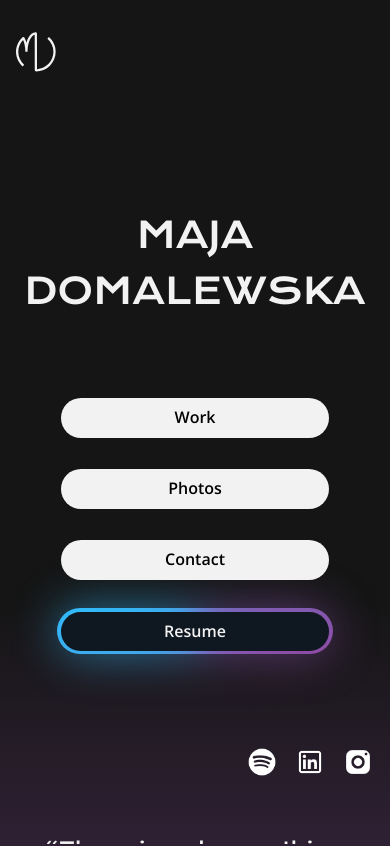
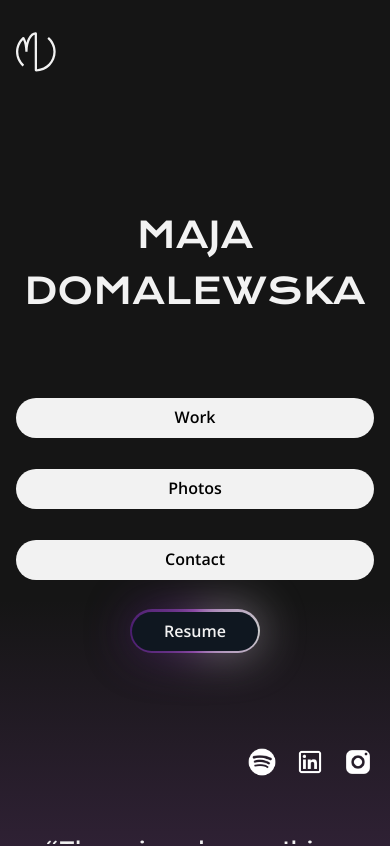
Before and after one commit to majka-domalewska/professional-portfolio, an Angular app in the folder portfolio/: page / in a window 390 px wide. Shown: the top 846 px of the page. Built offline with nearby package versions, Linux system fonts and the light colour scheme.

Commit message:
Adding microanimations to various sections for improved user experience. Applying feedback from Paul.

```diff
--- a/portfolio/src/app/components/footer/footer.html
+++ b/portfolio/src/app/components/footer/footer.html
@@ -1,4 +1,14 @@
-<footer class="min-h-100 flex items-center justify-center ">
-     footer goes here
-     <!-- this is enough to show where the 3D elements will be -->
+<footer class="w-full -mb-50">
+	<div class="container py-3 flex flex-col md:flex-row items-center md:items-start justify-between gap-4">
+		<div class="text-center md:text-left">
+			<p class="muted">© 2025 Maja Domalewska</p>
+		</div>
+
+		<nav class="flex flex-wrap items-center justify-center md:justify-end gap-4">
+			<a href="#work" class="hover_underline">Work</a>
+			<a href="/photography" class="hover_underline">Photography</a>
+			<a href="#contact" class="hover_underline">Contact</a>
+			<a href="/assets/Maja CV.pdf" target="_blank" class="hover_underline">Resume</a>
+		</nav>
+	</div>
 </footer>
--- a/portfolio/src/app/components/homepage/homepage.html
+++ b/portfolio/src/app/components/homepage/homepage.html
@@ -1,10 +1,10 @@
 <app-hero></app-hero>
 <app-bg-gradient></app-bg-gradient>
 <app-infinite-scroll></app-infinite-scroll>
-<app-section-name sectionInput="work" linkInput="/work"></app-section-name>
+<app-section-name id="work" sectionInput="work" linkInput="/work"></app-section-name>
 <app-projects-section></app-projects-section>
-<app-section-name sectionInput="Skills"></app-section-name>
+<app-section-name id="skills" sectionInput="Skills"></app-section-name>
 <app-skills-section></app-skills-section>
-<app-section-name sectionInput="Let's make it personal"></app-section-name>
+<app-section-name id="contact" sectionInput="Let's make it personal"></app-section-name>
 <app-contact></app-contact>
 <app-footer></app-footer>
--- a/portfolio/src/app/components/section-name/section-name.html
+++ b/portfolio/src/app/components/section-name/section-name.html
@@ -1,6 +1,6 @@
 <div class="mb-(--bottom-section-title-mobile) md:mb-(--bottom-section-title) flex justify-between items-center">
     <h1 class="uppercase flex w-full mb-0">{{ section }}</h1>
-    @if (link) {
+    <!-- @if (link) {
     <a [href]="link" class="block row-start-1 col-start-3 w-full text-right">
      <div class="flex align-middle items-center justify-end gap-2">
           <p class="hover_underline mb-0">See all projects</p>
@@ -20,5 +20,5 @@
         </svg>
      </div>
     </a>
-    }
+    } -->
 </div>
--- a/portfolio/src/app/components/sections/contact-section/contact.html
+++ b/portfolio/src/app/components/sections/contact-section/contact.html
@@ -92,8 +92,8 @@
     </form>
 
     <div class="flex align-middle my-5 items-center justify-start gap-2">
-        <h4 class="hover_underline mb-0 text-lg uppercase">
-            But who are you, <span class="text-blue-400">Maja?</span>
+        <h4 class="hover_underline mb-0 text-lg">
+            Who are you, <span class="text-blue-400">Maja?</span>
         </h4>
         <svg
             xmlns="http://www.w3.org/2000/svg"
@@ -112,8 +112,8 @@
     </div>
 
     <div class="flex align-middle my-5 items-center justify-end gap-2">
-        <h4 class="hover_underline mb-0 text-lg uppercase">
-            Send <span class="text-purple-400">Enquiry</span>
+        <h4 class="hover_underline mb-0 text-lg">
+            Get in <span class="text-purple-400">touch</span>
         </h4>
         <svg
             xmlns="http://www.w3.org/2000/svg"
--- a/portfolio/src/app/components/sections/hero-section/hero.html
+++ b/portfolio/src/app/components/sections/hero-section/hero.html
@@ -38,21 +38,23 @@
     </div>
 
     <div class="row-start-3 gap-2 md:row-start-3 md:col-start-2 md:col-span-1 flex flex-wrap md:flex-nowrap justify-center items-end">
-        <button class="btn">Work</button>
-        <button class="btn">Photos</button>
-        <button class="btn">Contact</button>
-        <button class="btn dynamic-btn">Resume</button>
+        <button class="btn grow">Work</button>
+        <button class="btn grow">Photos</button>
+        <button class="btn grow">Contact</button>
+        <a href="/assets/Maja CV.pdf" target="_blank">
+        <button class="btn dynamic-btn w-full">Resume</button>
+        </a>
     </div>
 
     <div class="row-start-4 md:row-start-3 md:col-start-3 flex justify-end items-end space-x-2">
         <a href="https://open.spotify.com/user/kv4efcgj0cadq0uy1u5cgyi5n?si=1cef04fca0c44218">
-            <img class="h-8 mb-2" src="assets/spotify-50.png" alt="spotify icon" />
+            <img class="grow h-8 mb-2" src="assets/spotify-50.png" alt="spotify icon" />
         </a>
         <a href="https://www.linkedin.com/in/majadomalewska/">
-            <img class="h-8 mb-2 pl-2" src="assets/linkedin-50.png" alt="linkedin icon" />
+            <img class="grow h-8 mb-2 pl-2" src="assets/linkedin-50.png" alt="linkedin icon" />
         </a>
         <a href="https://www.instagram.com/majka_domalewska/">
-            <img class="h-8 mb-2 pl-2" src="assets/instagram-50.png" alt="instagram icon" />
+            <img class="grow h-8 mb-2 pl-2" src="assets/instagram-50.png" alt="instagram icon" />
         </a>
     </div>
 </section>
--- a/portfolio/src/app/components/sections/projects-section/projects-section.html
+++ b/portfolio/src/app/components/sections/projects-section/projects-section.html
@@ -1,6 +1,6 @@
 <div class="grid-cols-1 md:grid-cols-3 gap-5 md:gap-20 grid mb-(--bottom-mobile) md:mb-(--bottom) max-section-width">
     <span
-        class="min-h-100 col-span-1 md:col-span-3 relative flex flex-col justify-start items-start p-4 pb-(--bottom) bg-[url('assets/bg-ICC.jpg')] bg-cover bg-center"
+        class="min-h-100 grow col-span-1 md:col-span-3 relative flex flex-col justify-start items-start p-4 pb-(--bottom) bg-[url('assets/bg-ICC.jpg')] bg-cover bg-center"
     >
         <img src="assets/ICClogo.svg" class="h-14 aspect-auto absolute mb-2 mr-2 bottom-0 right-0" />
                 <img
@@ -23,7 +23,7 @@
     </span>
 <!-- absolute max-h-90 w-auto bottom-1/3 md:bottom-1/2 right-1/2 md:right-2/5 translate-1/2  -->
     <span
-        class="min-h-100 md:col-span-2 relative flex flex-col justify-start items-start p-4 pb-(--bottom) bg-[url('assets/bg-InnoVactions.png')] bg-cover bg-center"
+        class="min-h-100 grow md:col-span-3 relative flex flex-col justify-start items-start p-4 pb-(--bottom) bg-[url('assets/bg-InnoVactions.png')] bg-cover bg-center"
     >
         <img
             src="assets/InnoVactionsLogo.png"
@@ -47,7 +47,7 @@
         </div>
 
     </span>
-
+<!--
     <a href="projects" class="flex w-full text-middle items-center justify-center">
         <div class="flex align-middle items-center justify-end gap-2">
             <p class="hover_underline mb-0">See all projects</p>
@@ -66,5 +66,5 @@
                 />
             </svg>
         </div>
-    </a>
+    </a> -->
 </div>
--- a/portfolio/src/index.html
+++ b/portfolio/src/index.html
@@ -9,5 +9,6 @@
 </head>
 <body class="overflow-x-hidden">
   <app-root></app-root>
+  <app-footer></app-footer>
 </body>
 </html>
--- a/portfolio/src/styles.css
+++ b/portfolio/src/styles.css
@@ -30,6 +30,7 @@
     html,
     body {
         height: 100%;
+        scroll-behavior: smooth;
     }
 
     body {
@@ -103,6 +104,15 @@
         margin: 0 auto;
     }
 
+    .grow {
+        transform: scale(1);
+        transition: transform 150ms ease-out;
+    }
+
+    .grow:hover {
+        transform: scale(1.04);
+    }
+
     .dynamic-btn {
         position: relative;
         background-color: var(--secondary-foreground);
@@ -111,7 +121,7 @@
 
     @property --angle {
         syntax: '<angle>';
-        initial-value: 100deg;
+        initial-value: 180deg;
         inherits: false;
     }
 
@@ -119,10 +129,17 @@
     .dynamic-btn::after {
         content: '';
         position: absolute;
-        width: calc(100% + 7px);
-        height: calc(100% + 7px);
+        width: calc(100% + 5px);
+        height: calc(100% + 5px);
         border-radius: 250px;
-        background-image: conic-gradient(from var(--angle), #8d4ca6, #31b9f8, #8d4ca6);
+        background-image: conic-gradient(
+            from var(--angle),
+            #8d4ca6,
+            #491d6d,
+            #8d4ca6,
+            #cbcbcb,
+            #8d4ca6
+        );
         z-index: -1;
     }
 
@@ -155,6 +172,15 @@
         animation-iteration-count: infinite;
     }
 
+    @keyframes infinite-scroll {
+        from {
+            transform: translateX(0);
+        }
+        to {
+            transform: translateX(-100%);
+        }
+    }
+
     .outline_type {
         border: 1px solid var(--primary-foreground);
         padding: 0.5rem 1rem;
@@ -169,15 +195,6 @@
         border: 1px solid gray;
         backdrop-filter: blur(0.5rem);
         box-shadow: 0 0 24px rgba(255, 255, 255, 0.15);
-    }
-
-    @keyframes infinite-scroll {
-        from {
-            transform: translateX(0);
-        }
-        to {
-            transform: translateX(-100%);
-        }
     }
 
     .btn.secondary {
```
Also changed, not shown: 1 other file (tests, documents, lock files or other folders).
